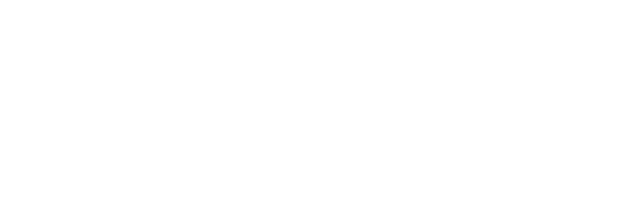
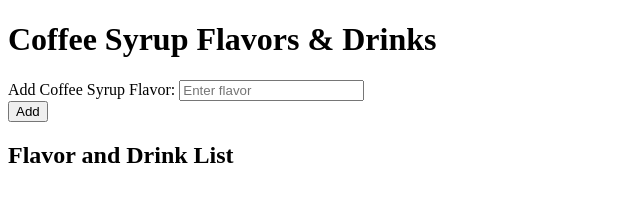
Before and after one commit to MarieReRe/MaeFlowerCoffeeShop, a plain HTML site: page index.html in a window 1280 px wide. Shown: the whole page, without its empty margins (0-640 px from the left). Drawn offline with Linux system fonts and the light colour scheme.

Commit message:
add coffee syrup flavor input

```diff
--- a/index.html
+++ b/index.html
@@ -1,9 +1,23 @@
 <!DOCTYPE html>
 <html lang="eng">
-    <Head>
+    <head>
         <meta charset="UTF-8">
         <meta name="viewport" content="width=device-width, initial-scale=1.0">
         <title>Coffee Syrup Flavors & Drinks</title>
-      </head>
-    </Head>
+    </head>
+    <body>
+        <div class="container">
+          <h1>Coffee Syrup Flavors & Drinks</h1>
+
+          <div class="form-group">
+            <label for="flavor">Add Coffee Syrup Flavor:</label>
+            <input type="text" id="flavor" placeholder="Enter flavor" />
+          </div>
+          <button id="addButton">Add</button>
+
+          <h2>Flavor and Drink List</h2>
+          <ul id="flavorList"></ul>
+        </div>
+      </body>
+      </html>
 </html>
```
